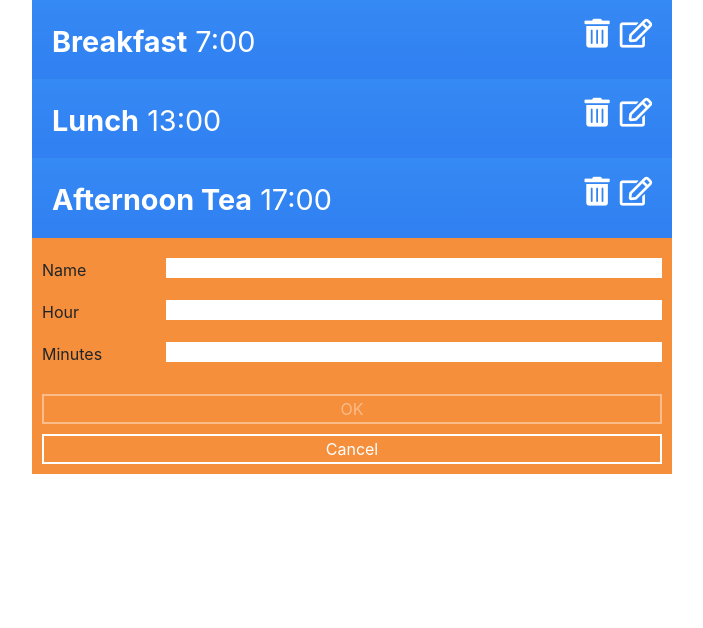
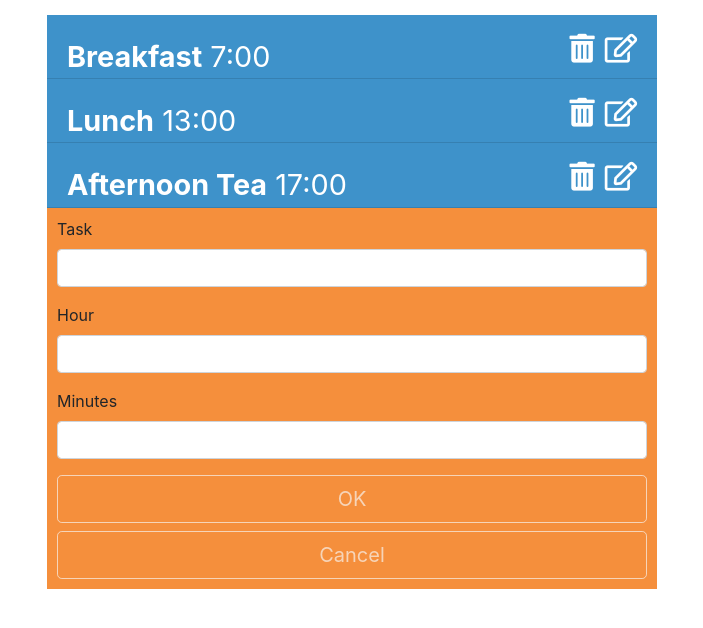
Before and after one commit to dariusz75/react-pl, a React (Create React App) app: page / in a window 1280 px wide. Shown: the top 628 px of the page, without its empty margins (288-991 px from the left). Built offline with nearby package versions, Linux system fonts and the light colour scheme.

Commit message:
restyled with bootstrap

```diff
--- a/src/App.css
+++ b/src/App.css
@@ -1,10 +1,3 @@
-.root,
-.app {
-  height: 100%;
+body {
+  padding-top: 15px;
 }
-
-.app {
-  background-color: #3181f2;
-  max-width: 50%;
-  margin: 0 auto;
-}
--- a/src/App.jsx
+++ b/src/App.jsx
@@ -102,7 +102,9 @@ class App extends Component {
     })
 
     return (
-      <div className="app" >
+      <div className="container-fluid" >
+        <div className="row">
+          <div className="offset-md-3 col-md-6">
             {events}
             <EditEvent
               name={this.state.editedEvent.name}
@@ -113,6 +115,8 @@ class App extends Component {
               onInputChange={(val) => this.handleEditEvent(val)}
             />
           </div>
+        </div>
+      </div>
     );
   }
 }
--- a/src/Countdown.css
+++ b/src/Countdown.css
@@ -1,6 +1,6 @@
 .countdown {
   padding: 20px 20px 0 20px;
-  background: linear-gradient(#368af4, #3181f2);
+  background-color: #3e92ca;
   color: #fff;
   font-size: 1.8rem;
 }
--- a/src/Countdown.jsx
+++ b/src/Countdown.jsx
@@ -6,12 +6,12 @@ import './Countdown.css';
 
 
 const Countdown = (props) => (
-  <div>
-    <p className="countdown"><strong>{props.name}</strong> {props.hour}:{props.minutes}
+  <ul className="list-group list-group-flush">
+    <li className="list-group-item countdown"><strong>{props.name}</strong> {props.hour}:{props.minutes}
       <i className="far fa-edit item-icon" onClick={() => props.onEditInit(props.id)}></i>
       <i className="fas fa-trash-alt item-icon" onClick={() => props.onRemove(props.id)}></i>
-    </p>
-  </div>
+    </li>
+  </ul>
 );
 
 Countdown.propTypes = {
--- a/src/EditEvent.jsx
+++ b/src/EditEvent.jsx
@@ -8,22 +8,22 @@ const EditEvent = (props) => {
   const isFormValid = isValidName(props.name) && isValidHour(props.hour) && isValidMinutes(props.minutes);
 
   return <div className="edit-event">
-    <div className="edit-event__input-group">
-      <label className="edit-event__input-group__label" htmlFor="name">Name</label>
+    <div className="form-group">
+      <label htmlFor="name">Task</label>
       <input
         id="name"
-        className="edit-event__input-group__input"
+        className="form-control"
         type="text"
         name="name"
         value={props.name}
         onChange={(e) => props.onInputChange({ [e.target.name]: e.target.value })}
       />
     </div>
-    <div className="edit-event__input-group">
-      <label className="edit-event__input-group__label" htmlFor="hour">Hour</label>
+    <div className="form-group">
+      <label htmlFor="hour">Hour</label>
       <input
         id="hour"
-        className="edit-event__input-group__input"
+        className="form-control"
         type="tel"
         name="hour"
         value={props.hour}
@@ -31,11 +31,11 @@ const EditEvent = (props) => {
         onChange={(e) => props.onInputChange({ [e.target.name]: e.target.value })}
       />
     </div>
-    <div className="edit-event__input-group">
-      <label className="edit-event__input-group__label" htmlFor="minutes">Minutes</label>
+    <div className="form-group">
+      <label htmlFor="minutes">Minutes</label>
       <input
         id="minutes"
-        className="edit-event__input-group__input"
+        className="form-control"
         type="tel"
         name="minutes"
         value={props.minutes}
@@ -45,12 +45,13 @@ const EditEvent = (props) => {
     <div className="edit-event__input-group">
       <button
         disabled={!isFormValid}
-        className="edit-event__input-group__button"
+        className="btn btn-outline-light btn-lg btn-block"
         onClick={() => props.onSave()}>
         OK
       </button>
       <button
-        className="edit-event__input-group__button"
+        disabled={!isFormValid}
+        className="btn btn-outline-light btn-lg btn-block"
         onClick={() => props.onCancel()}>
         Cancel
       </button>
```
Lines whose indentation alone changed are shown as unchanged.
